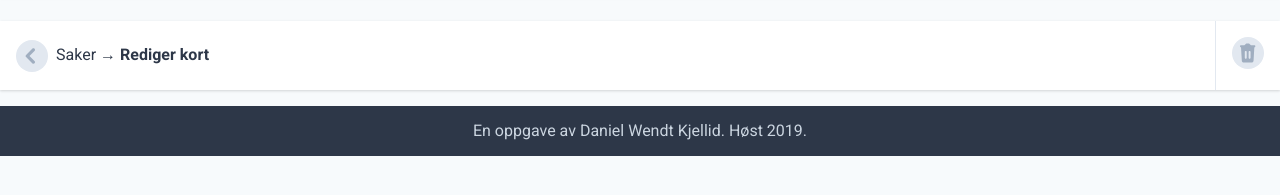
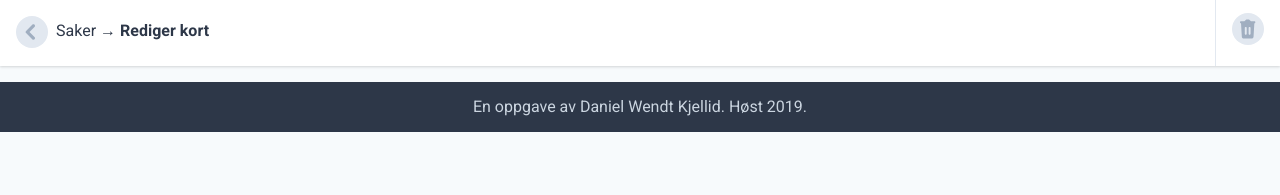
Before and after one commit to danielkjellid/DS3101-WD-Web-application, a plain HTML site: page edit.html in a window 1280 px wide. Shown: the part 75-270 px from the top of the page. Drawn offline with Linux system fonts and the light colour scheme.

Commit message:
removed padding om main class

```diff
--- a/css/style.css
+++ b/css/style.css
@@ -1215,10 +1215,6 @@ main {
 * Body (> 375px): M
 ***************************************************************************/
 
-.main {
-  padding-top: 1.5rem;
-}
-
 /* sets overflow hidden to body when modal is open to prevent that background is scrollable */
 .modal-open {
   overflow: hidden;
```
